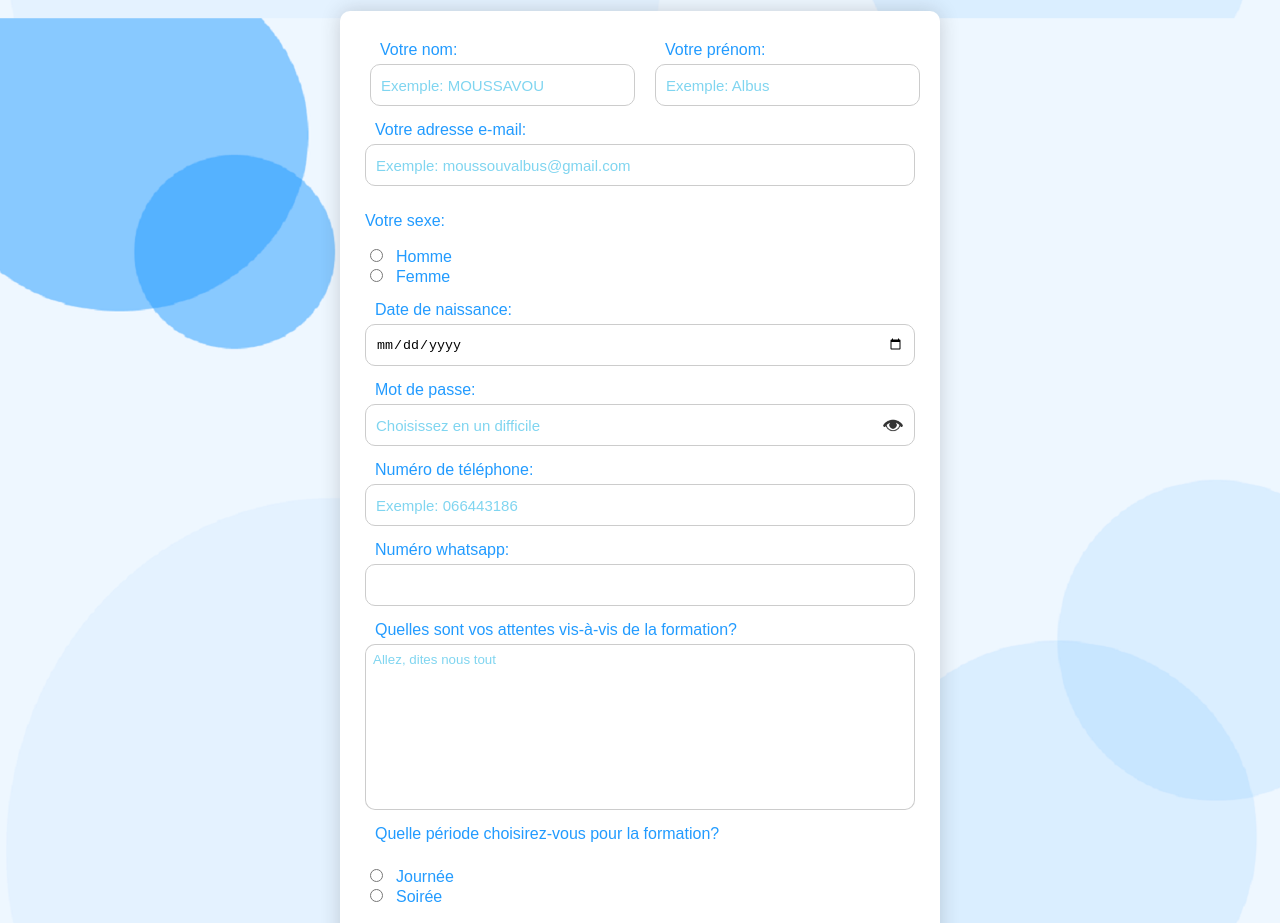
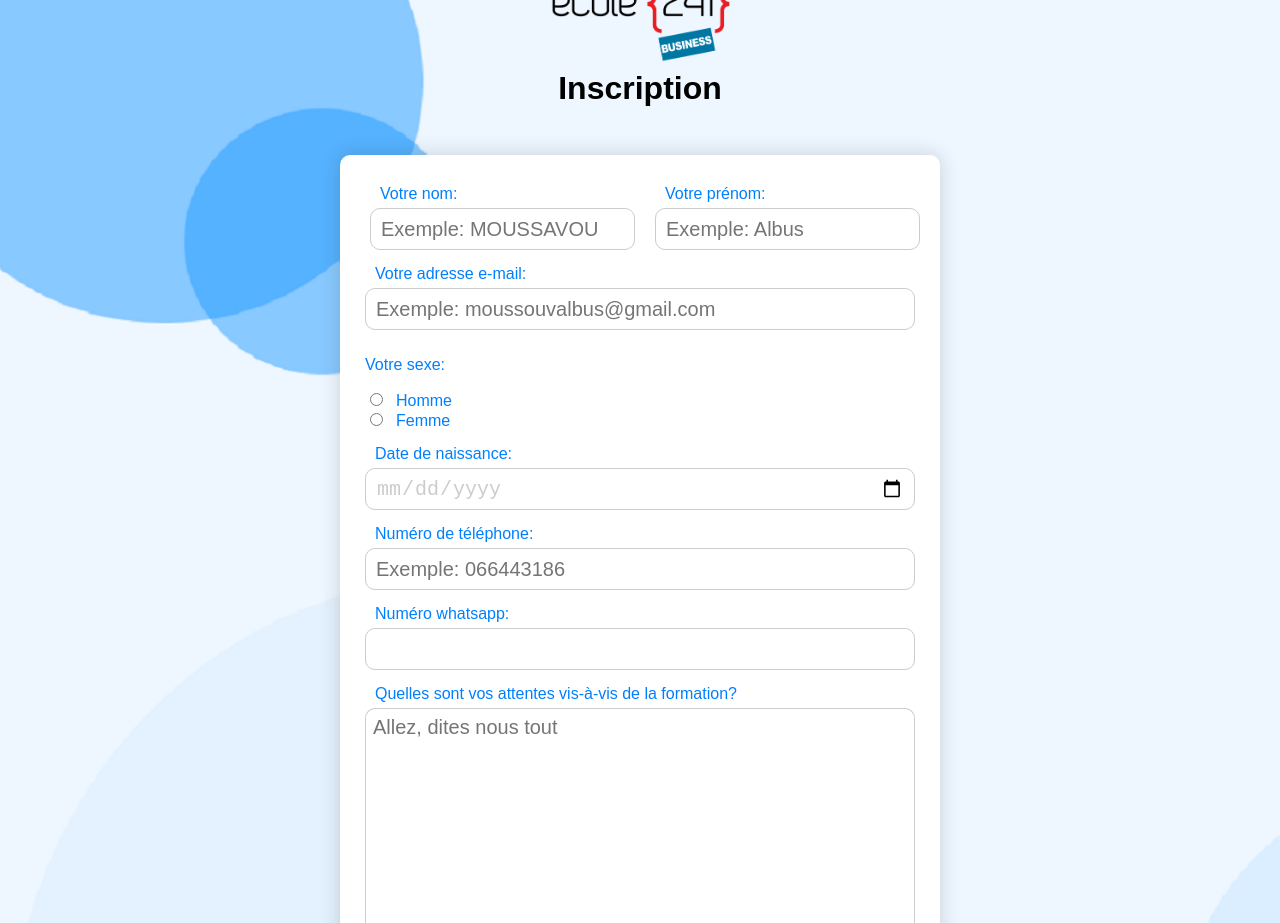
Before and after one commit to Yanick89/inscription-form, a plain HTML site: page index.html in a window 1280 px wide. Shown: the part 79-1002 px from the top of the page. Drawn offline with Linux system fonts and the light colour scheme.

Commit message:
améloiration du background, ajout du dégradé sur le bouton envoyé, suppression du champ mot de passe, changement du choix de cours matinée et en apres midi

```diff
--- a/assets/css/style.css
+++ b/assets/css/style.css
@@ -3,9 +3,10 @@ body{
 	padding: 0;
 	font-family: 'montserrat', sans-serif;
 	background-image: url("../img/fond.png");
-    background-size: 100%;
-    background-position: center;
-	color: #229BFF;
+	background-size: cover;
+	background-repeat: no-repeat;
+    /* background-position: center; */
+	color: #007fff;
 }
 
 
@@ -17,7 +18,11 @@ main{
 main h2{
 	font-size: 2em;
 	text-align: center;
-	color: #229BFF;
+	color: #000;
+	display: flex;
+	flex-direction: column;
+	line-height: 5px;
+	margin-bottom: 5%;
 }
 
 
@@ -73,7 +78,7 @@ main .bloc_mail, .bloc_sexe,
     outline: none;
 }
 
-.commercial_form input::placeholder {
+/* .commercial_form input::placeholder {
     color: rgba(0,171,225,0.5)
 }
 
@@ -87,7 +92,7 @@ main .bloc_mail, .bloc_sexe,
 
 .commercial_form textarea:focus {
     box-shadow: 0px 0px 3px #229BFF;
-}
+} */
 
 main .bloc input[type="texte"],
 input[type="password"],
@@ -100,7 +105,7 @@ input[type="tel"]{
 	margin: 0px;
 	border: 1px solid #ccc;
 	border-radius: 10px;
-	font-size: 15px;
+	font-size: 20px;
 }
 
 main .bloc input[type="date"]{
@@ -109,6 +114,8 @@ main .bloc input[type="date"]{
 	margin: 0px;
 	border: 1px solid #ccc;
 	border-radius: 10px;
+	color: #ccc;
+	font-size: 20px;
 }
 
 
@@ -122,12 +129,12 @@ main .bloc input[type="password"]{
 
 .commercial_form textarea {
     outline: none;
-font-family: 'montserrat', sans-serif;
+	font-family: 'montserrat', sans-serif;
     border: 1px solid rgba(0,0,0,0.2);
     border-radius: 10px;
     padding: 7px;
     resize: none;
-
+    font-size: 20px;
 }
 
 main .btnEnvoi{
@@ -143,23 +150,20 @@ main .btnEnvoi input[type="submit"]{
 	width: 150px;
 	border-radius: 20px;
 	border: none;
-	background-color: #007fff;
+	background: linear-gradient(to right, #007fff, #229bff);
 	color: #fff;
 }
 
 main input[type=submit]:hover{
 	box-shadow: 0px 0px 10px #007fff;
+	box-shadow: 0 0 3px 0 #000;
     transition: 400ms ease-in-out;
 }
 
 /***************PETITS ÉCRANS****************/
 
 @media (max-width: 640px) {
-/* main{
-		width: 70%;
-		height: 100%;
-		margin-left: -10px;
-	} */
+
 main h2{
 	font-size: 2em;
 	text-align: center;
--- a/index.html
+++ b/index.html
@@ -10,7 +10,11 @@
 </head>
 <body>
 	<main>
-		<h2>Inscription</h2>
+
+		<h2>
+			<span><img src="./assets/img/blue.png" width="15%" alt=""></span>
+			<span>Inscription</span>
+		 </h2>
 		<form class="commercial_form" action="traitement/traitement.php" method="GET">
 			<div class="bloc">
 				<div class="blocnomprenom">
@@ -41,10 +45,10 @@
 					<input type="date" id="age" name="age">
 				</div>
 
-				<div class="bloc_mdpasse">
+				<!-- <div class="bloc_mdpasse">
 					<label for="motdepasse">Mot de passe:</label>
 					<input placeholder="Choisissez en un difficile" type="password" id="motdepasse" name="motDePasse">
-				</div>
+				</div> -->
 
 
 				<div class="bloc_telephone">
@@ -59,14 +63,13 @@
 
 				<div class="bloc_attentes">
 					<label for="attentes">Quelles sont vos attentes vis-à-vis de la formation?</label>
-					<textarea placeholder="Allez, dites nous tout" name="" id="attentes" cols="20" rows="10"></textarea>
-					<!-- <input  type="texte" id="attentes" name="objectif" > -->
+					<textarea placeholder="Allez, dites nous tout" name="" id="attentes" cols="10" rows="10"></textarea>
 				</div>
 
 				<div class="bloc_periode">
 					<label for="periode">Quelle période choisirez-vous pour la formation?</label><br>
-					<div><input type="radio" name="heure" id="journe"><label for="journe">Journée</label></div>
-					<div><input type="radio" name="heure" id="soire"><label for="soire">Soirée</label></div>
+					<div><input type="radio" name="heure" id="journe"><label for="journe">En matinée</label></div>
+					<div><input type="radio" name="heure" id="soire"><label for="soire">En après midi</label></div>
 				</div>
 			</div>
 			<div class="btnEnvoi"><input class="last_1" type="submit" value="Envoyer"></div>
```
Also changed, not shown: assets/img/blue.png (added).
